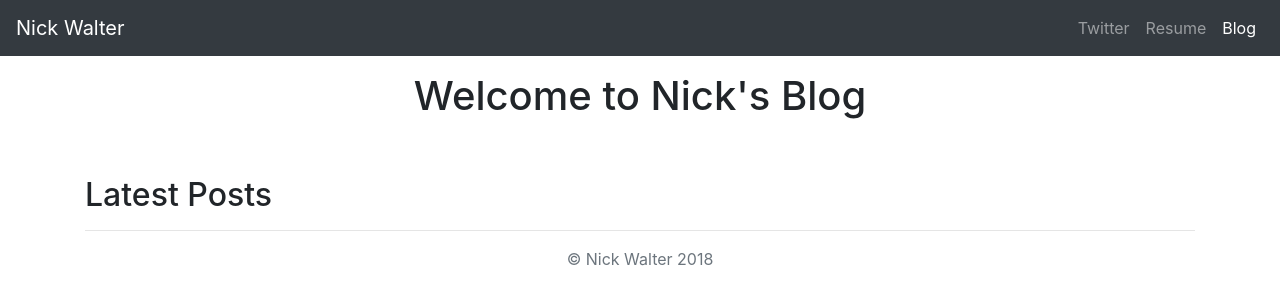
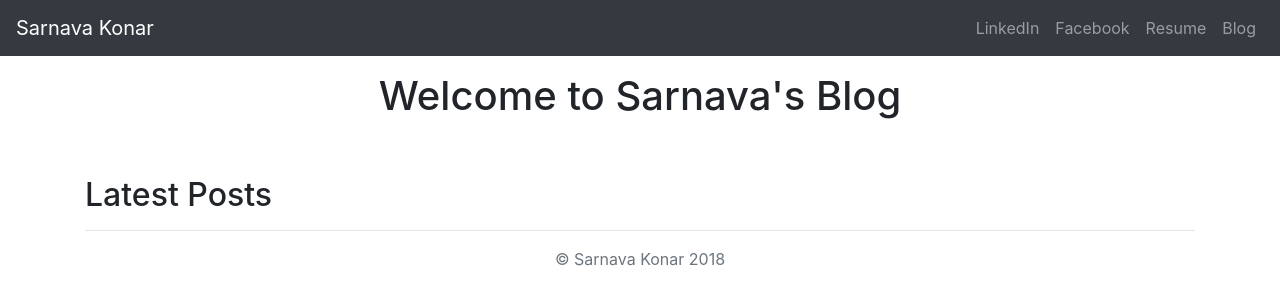
Before and after one commit to sarnava1/portfolio, a Django app: template blog/templates/blogs/allblogs.html in a window 1280 px wide. Shown: the top 305 px of the page. Run offline with Django 3.2, Linux system fonts and the light colour scheme; the template is opened without the code that fills it, so the values that code supplies are empty; some libraries are stand-ins or nearby versions.

Commit message:
modified the templates

```diff
--- a/blog/templates/blogs/allblogs.html
+++ b/blog/templates/blogs/allblogs.html
@@ -8,7 +8,7 @@
   <meta name="author" content="">
 
 
-  <title>Nick's Blog</title>
+  <title>Sarnava's Blog</title>
 
   <!-- Bootstrap core CSS -->
   <link rel="stylesheet" href="https://maxcdn.bootstrapcdn.com/bootstrap/4.0.0/css/bootstrap.min.css" integrity="sha384-Gn5384xqQ1aoWXA+058RXPxPg6fy4IWvTNh0E263XmFcJlSAwiGgFAW/dAiS6JXm" crossorigin="anonymous">
@@ -19,15 +19,16 @@
 
   <header>
     <nav class="navbar navbar-expand-lg navbar-dark bg-dark">
-      <a class="navbar-brand" href="{% url 'home' %}">Nick Walter</a>
+      <a class="navbar-brand" href="{% url 'home' %}">Sarnava Konar</a>
       <button class="navbar-toggler" type="button" data-toggle="collapse" data-target="#navbarNavAltMarkup" aria-controls="navbarNavAltMarkup" aria-expanded="false" aria-label="Toggle navigation">
         <span class="navbar-toggler-icon"></span>
       </button>
       <div class="collapse navbar-collapse" id="navbarNavAltMarkup">
         <div class="navbar-nav ml-auto">
-          <a class="nav-item nav-link" href="http://twitter.com/nickchuckwalter">Twitter</a>
-          <a class="nav-item nav-link" href="{% static 'resume.pdf' %}">Resume</a>
-          <a class="nav-item nav-link active" href="{% url 'allblogs' %}">Blog</a>
+          <a class="nav-item nav-link" href="https://www.linkedin.com/in/sarnava-konar-25477a14a/">LinkedIn</a>
+          <a class="nav-item nav-link" href="https://www.facebook.com/profile.php?id=100008068987741">Facebook</a>
+          <a class="nav-item nav-link" href="{% static sarnava_cv_final %}">Resume</a>
+          <a class="nav-item nav-link" href="{% url 'allblogs' %}">Blog</a>
         </div>
       </div>
     </nav>
@@ -36,7 +37,7 @@
   <main role="main">
     <div class="container">
 
-    <h1 class="text-center pt-3">Welcome to Nick's Blog</h1>
+    <h1 class="text-center pt-3">Welcome to Sarnava's Blog</h1>
     <br />
     <br />
     <h2>Latest Posts</h2>
@@ -57,7 +58,7 @@
 
   <footer class="text-muted">
     <div class="container text-center">
-      <p>© Nick Walter {% now "Y" %}</p>
+      <p>© Sarnava Konar {% now "Y" %}</p>
       </div>
   </footer>
 
--- a/jobs/templates/jobs/home.html
+++ b/jobs/templates/jobs/home.html
@@ -8,7 +8,7 @@
   <meta name="author" content="">
 
 
-  <title>Nick Walter</title>
+  <title>Sarnava Konar</title>
 
   <!-- Bootstrap core CSS -->
   <link rel="stylesheet" href="https://maxcdn.bootstrapcdn.com/bootstrap/4.0.0/css/bootstrap.min.css" integrity="sha384-Gn5384xqQ1aoWXA+058RXPxPg6fy4IWvTNh0E263XmFcJlSAwiGgFAW/dAiS6JXm" crossorigin="anonymous">
@@ -39,7 +39,7 @@
     <section class="jumbotron text-center">
       <div class="container">
         <h1 class="jumbotron-heading">Hi, I'm Sarnava.</h1>
-        <p class="lead text-muted">Hey, my name is Sarnava Konar and I love to make Django websites. It's the thrill of handling the requests that the people want!</p>
+        <p class="lead text-muted">Hey, my name is Sarnava Konar and I love to make websites. It's the thrill of handling the requests that the people want!</p>
         <p>
           <a href="mailto:konarsarnava@gmail.com" class="btn btn-primary my-2">Email Me</a>
         </p>
@@ -72,7 +72,7 @@
 
   <footer class="text-muted">
     <div class="container text-center">
-      <p>© Nick Walter {% now "Y" %}</p>
+      <p>© Sarnava Konar {% now "Y" %}</p>
       </div>
   </footer>
 
```
Also changed, not shown: blog/templates/blogs/detail.html (+6 -5 lines).
